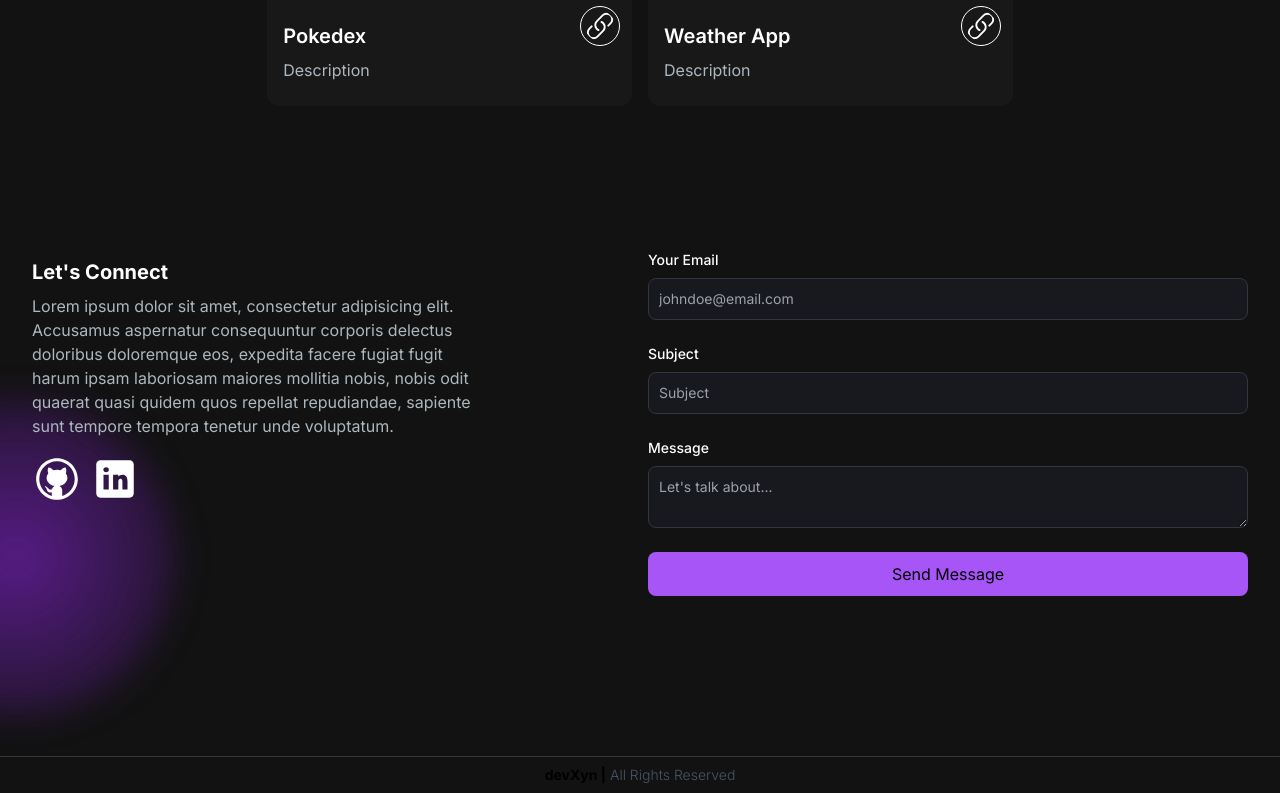
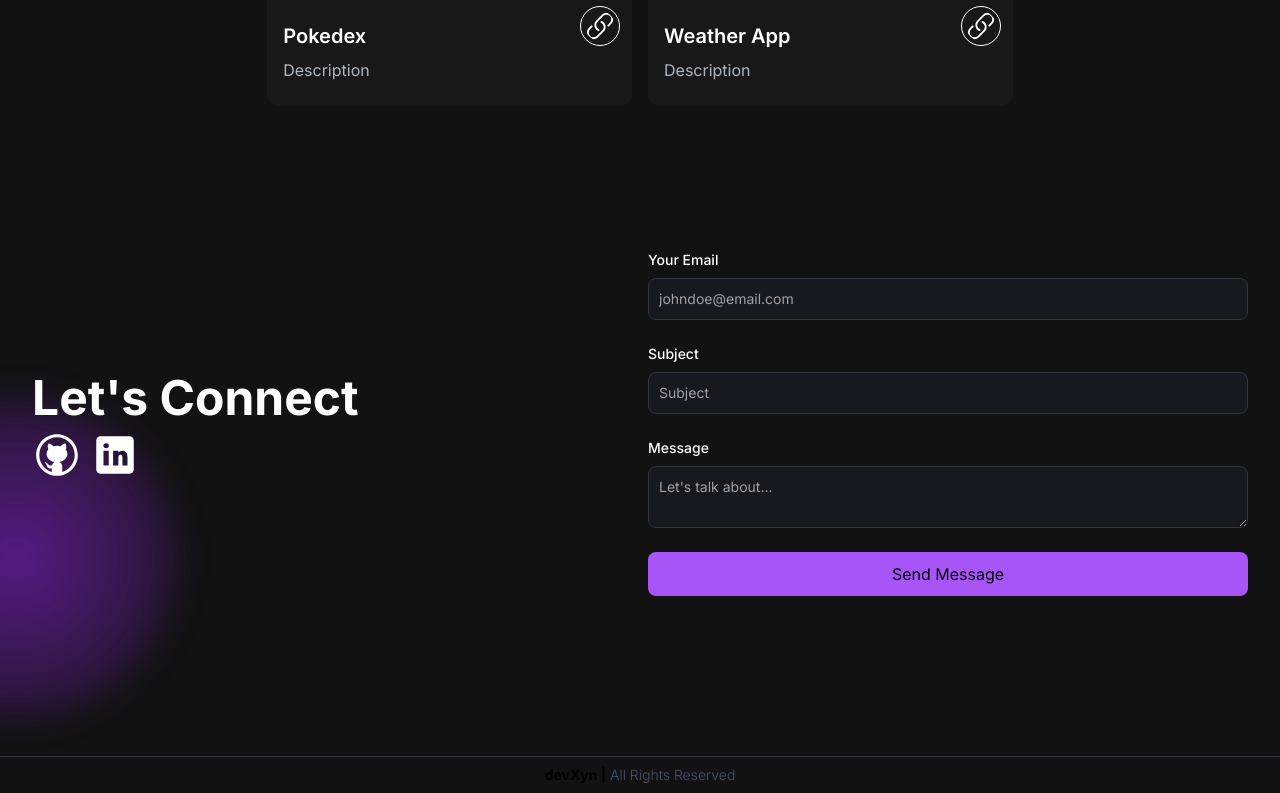
Before and after one commit to devxyn/next-portfolio, a Next.js app: page / in a window 1280 px wide. Shown: the part 1806-2599 px from the top of the page. Built offline with nearby package versions, Linux system fonts and the light colour scheme.

Commit message:
fix: removed mock data message

```diff
--- a/src/app/components/EmailSection.jsx
+++ b/src/app/components/EmailSection.jsx
@@ -40,19 +40,13 @@ const EmailSection = () => {
   return (
     <section id="contact" className="grid md:grid-cols-2 my-12 md:my-12 py-24 gap-4 relative">
       <div className="bg-[radial-gradient(ellipse_at_center,_var(--tw-gradient-stops))] from-purple-900 to-transparent rounded-full h-40 w-40  md:h-80 md:w-80 z-0 blur-lg absolute top-24 md:top-3/4 -left-4 transform -translate-x-1/2 -translate-y-1/2"></div>
-      <div className="z-10">
-        <h5 className="text-xl font-bold text-white my-2">Let's Connect</h5>
-        <p className="text-[#ADB7BE] mb-4 max-w-md">
-          {" "}
-          Lorem ipsum dolor sit amet, consectetur adipisicing elit. Accusamus aspernatur consequuntur corporis delectus
-          doloribus doloremque eos, expedita facere fugiat fugit harum ipsam laboriosam maiores mollitia nobis, nobis
-          odit quaerat quasi quidem quos repellat repudiandae, sapiente sunt tempore tempora tenetur unde voluptatum.
-        </p>
+      <div className="flex flex-col justify-center z-10">
+        <h5 className="text-5xl font-bold text-white my-2">Let's Connect</h5>
         <div className="socials flex flex-row gap-2">
-          <Link href="www.github.com/devxyn">
+          <Link target="_blank" href="https://github.com/devxyn">
             <Image src={GithubIcon} alt="github-icon" height={50} width={50} />
           </Link>
-          <Link href="www.linkedin.com/in/johnlawrencehermo">
+          <Link target="_blank" href="https://www.linkedin.com/in/johnlawrencehermo">
             <Image src={LinkedInIcon} alt="linkedin-icon" height={50} width={50} />
           </Link>
         </div>
```
